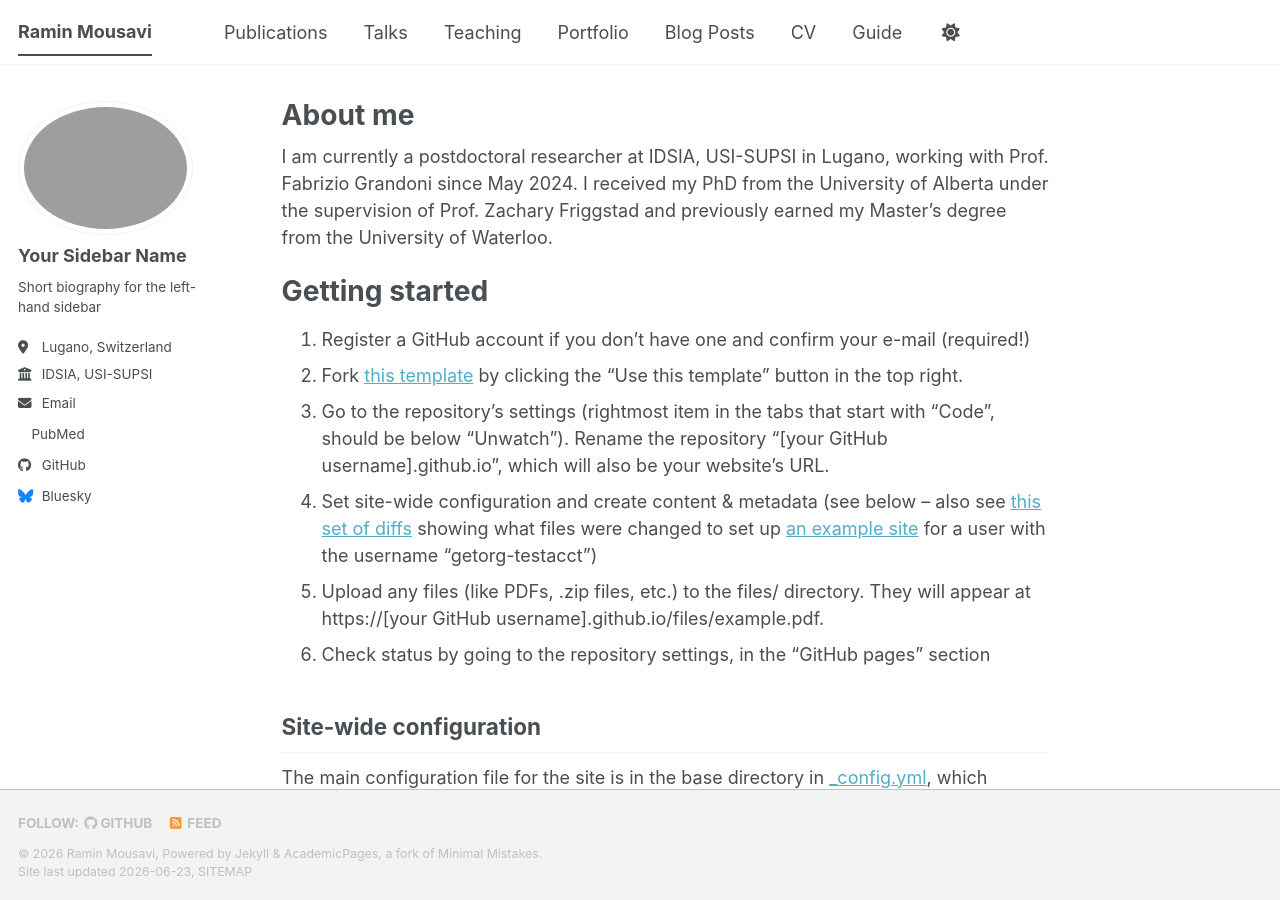
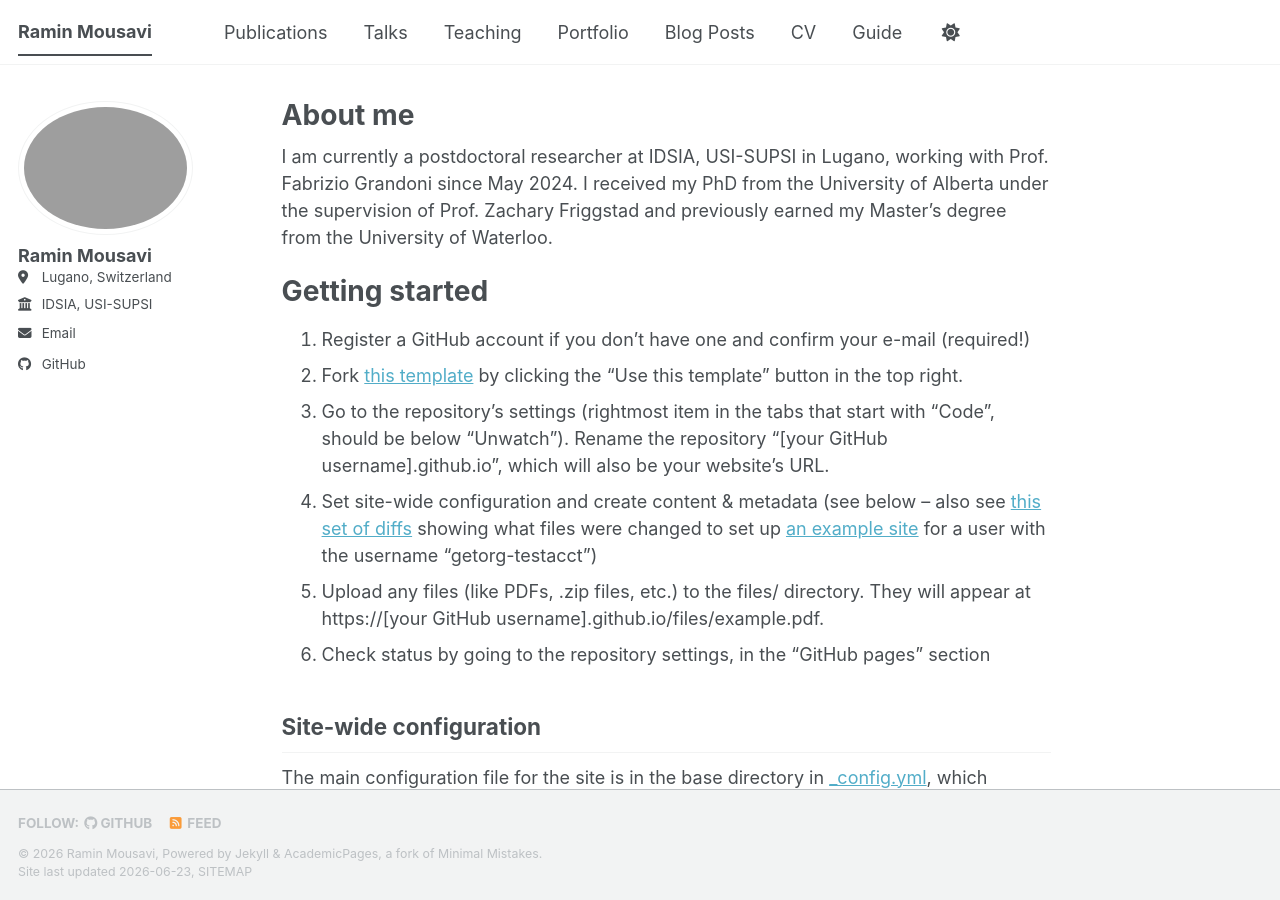
Before and after one commit to rammousavi/rammousavi.github.io, a Jekyll site: the page built from _pages/about.md, in a window 1280 px wide and 900 px high. Built offline with Jekyll 4.4.1, drawn with Linux system fonts in a browser that asks for light colours; a style sheet for code colours, icons or effects is not loaded.

Commit message:
Update _config.yml

```diff
--- a/_config.yml
+++ b/_config.yml
@@ -24,9 +24,9 @@ repository               : "academicpages/academicpages.github.io"
 author:
   # Biographic information
   avatar           : "profile.jpeg"
-  name             : "Your Sidebar Name"
+  name             : "Ramin Mousavi"
   pronouns         : # example: "she/her"
-  bio              : "Short biography for the left-hand sidebar"
+  bio              :
   location         : "Lugano, Switzerland"
   employer         : "IDSIA, USI-SUPSI"
   uri              : # URL
@@ -41,7 +41,7 @@ author:
   orcid            : # URL
   semantic         : # URL
   ssrn             : # URL
-  pubmed           : "https://www.ncbi.nlm.nih.gov/pubmed/?term=john+snow"
+  pubmed           : # URL
   researchgate     : # URL
   scopus           : # URL
   zotero           : # URL
@@ -57,7 +57,7 @@ author:
 
   # Social media
   artstation       : # Username
-  bluesky          : "bsky.app" # Replace this with you Bluesky username
+  bluesky          : # Replace this with you Bluesky username
   facebook         : # Username
   flickr           : # Username
   foursquare       : # Username
```
